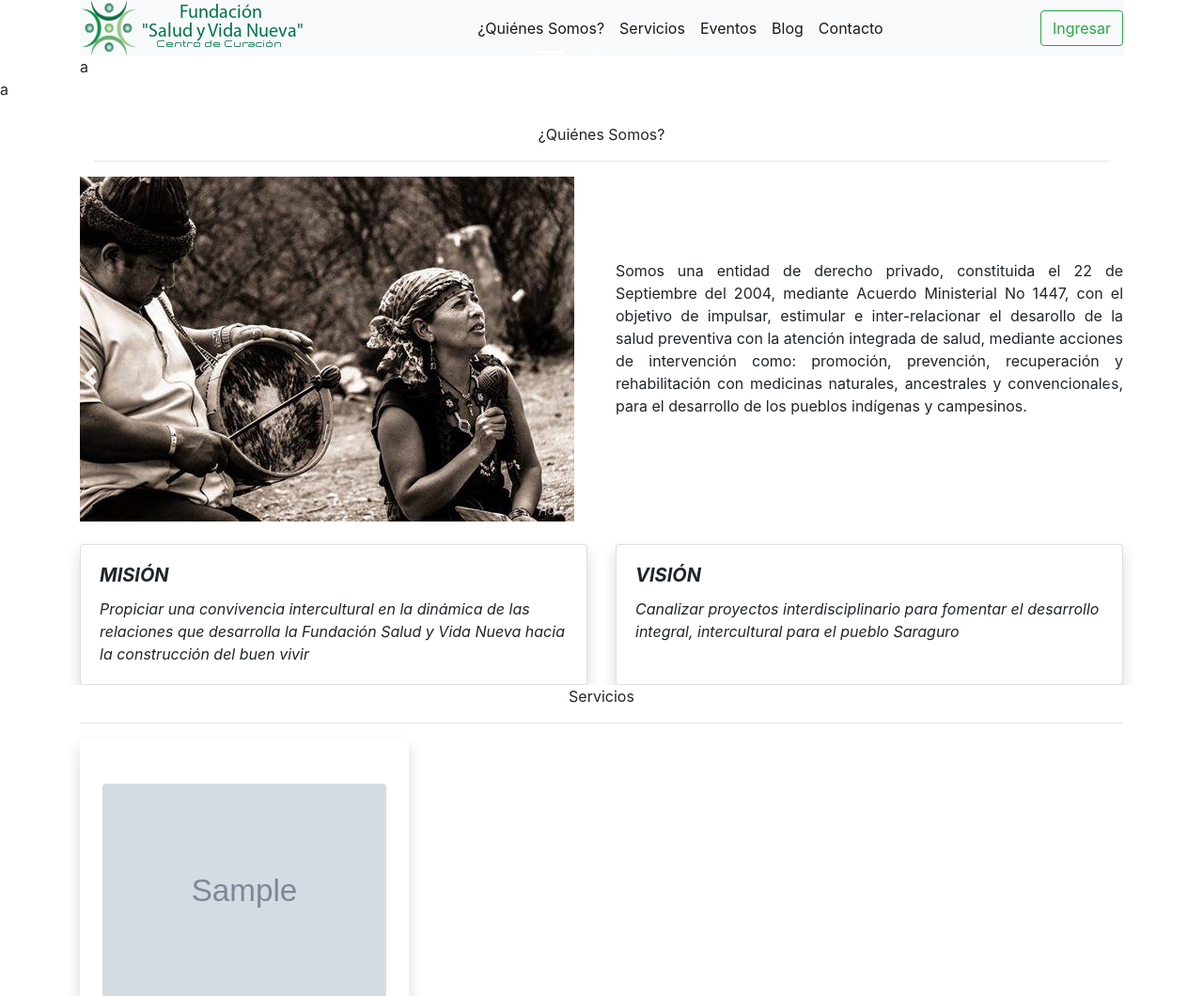
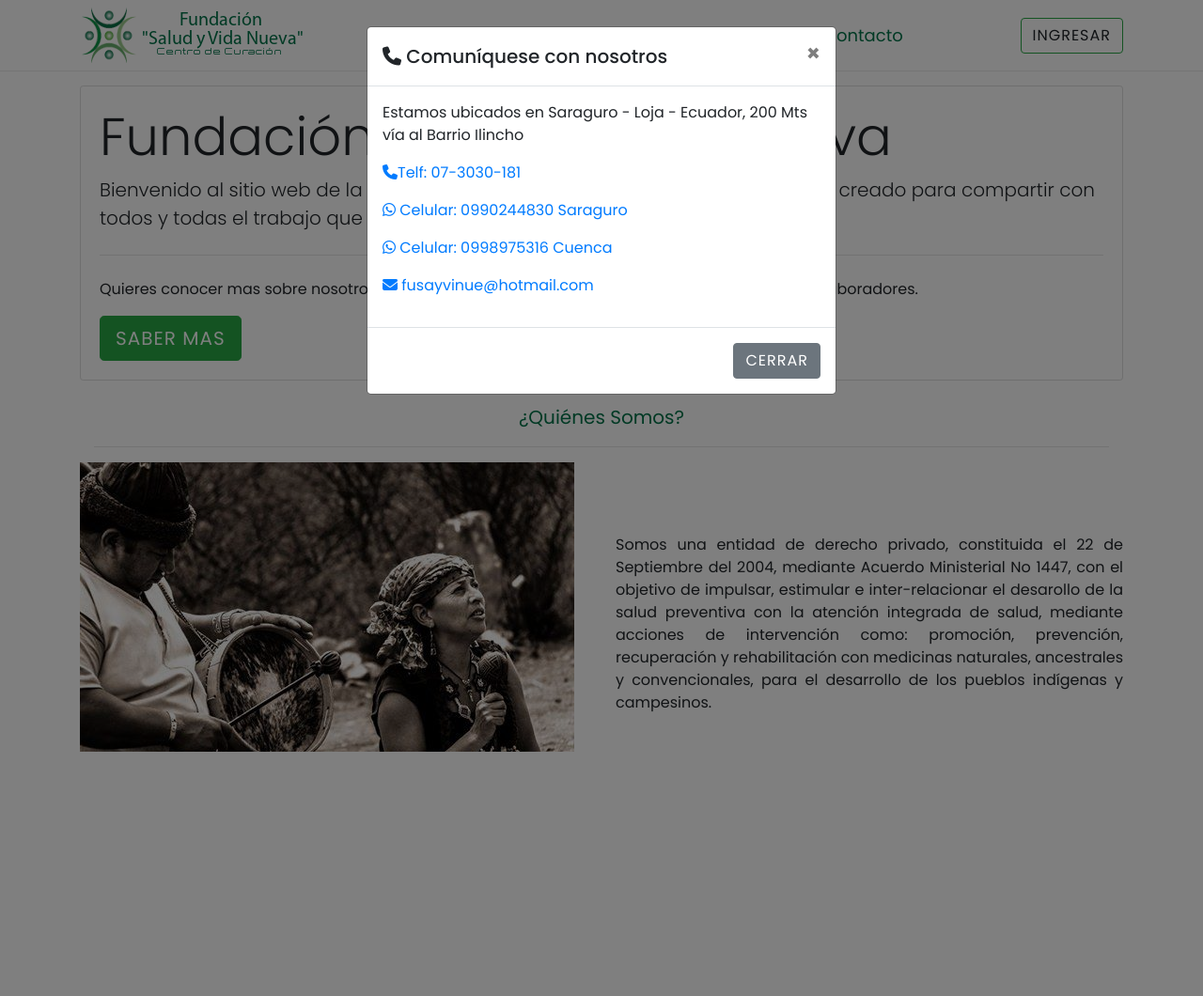
Before and after one commit to mjapon/sysprintngjs, a Python web app: template fusayal/templates/index.jinja2 in a window 1280 px wide, after a click on "Contacto". Shown: the top 1060 px of the page at 94% size. After the commit the page ends 800 px from the top, so only its background shows below. Run offline with Jinja, Linux system fonts and the light colour scheme; the template is opened without the code that fills it: most values are stand-ins (such as "Sample title", 1, 10 or a date in 2020); grey boxes marked "Sample" are stand-in pictures; some libraries are stand-ins or nearby versions.

Commit message:
version tickets

```diff
--- a/fusayal/static/css/fusay.css
+++ b/fusayal/static/css/fusay.css
@@ -595,13 +595,21 @@
 }
 
 
+
 .espacio{
   padding: 0px 5px;
 }
 
-.letras {
+.letrasCab {
+  font-size: 18px !important;
+  color: #212529 !important;
+  font-family: inherit;
+}
+
+
+.letrasNegras {
   font-size: 18px;
-  color: #212529;
+  color: #212529 !important;
   font-family: inherit;
 }
 
@@ -616,6 +624,12 @@
 .headnav{
   background-color: #fff !important;
   background: #fff !important;
+}
+
+
+
+hr.white {
+  border-top: 1px solid white;
 }
 
 
@@ -650,5 +664,5 @@
 }
 
 .textwhite{
-  color: white;
+  color: white !important;
 }
--- a/fusayal/templates/base.jinja2
+++ b/fusayal/templates/base.jinja2
@@ -1,25 +1,24 @@
 <!doctype html>
-<html>
+<html lang="es">
 <head>
     <meta charset="utf-8">
     <meta name="viewport" content="width=device-width, initial-scale=1, shrink-to-fit=no">
     <meta name="description" content="Fundación Salud y Vida Nueva, Centro de Curación">
-    <meta name="author" content="Fundación Salud y Vida Nueva">
-    <link rel="icon" href="static/img/favicon.png">
-    <link href="https://stackpath.bootstrapcdn.com/bootstrap/4.4.1/css/bootstrap.min.css" rel="stylesheet" integrity="sha384-Vkoo8x4CGsO3+Hhxv8T/Q5PaXtkKtu6ug5TOeNV6gBiFeWPGFN9MuhOf23Q9Ifjh" crossorigin="anonymous">
-    <link href="static/css/fusay.css">
-    <title>Fundación Salud y Vida Nueva, Centro de Curación</title>
+    <meta name="author" content="fusay.org">
+    <meta name="keywords" content="fusay, saraguro,fundacion, fundacion salud y vida, kambo, medicina, alternativa, medicina alternativa, salud, ancestral, plantas medicinales, naturopatia">
+    <meta name="og:title" property="og:title" content="Fundación Salud y Vida Nueva, Centro de Curación">
+    <meta name="robots" content="index, follow">
+    <link rel="icon" href="static/assets/favicon.png">
+    <title>Fudanción Salud y Vida Nueva - Centro de Curación</title>
+    <link rel="stylesheet" href="static/css/fusay.css?v=0.1"/>
+    <link rel="stylesheet" href="https://stackpath.bootstrapcdn.com/bootstrap/4.4.1/css/bootstrap.min.css" integrity="sha384-Vkoo8x4CGsO3+Hhxv8T/Q5PaXtkKtu6ug5TOeNV6gBiFeWPGFN9MuhOf23Q9Ifjh" crossorigin="anonymous">
 </head>
-<body>
- {% block header %}
- {% endblock %}
-
- {% block content %}
- {% endblock %}
-
- {% block footer %}
- {% endblock %}
- <script src="https://stackpath.bootstrapcdn.com/bootstrap/4.4.1/js/bootstrap.min.js" integrity="sha384-wfSDF2E50Y2D1uUdj0O3uMBJnjuUD4Ih7YwaYd1iqfktj0Uod8GCExl3Og8ifwB6" crossorigin="anonymous"></script>
- <script src="https://stackpath.bootstrapcdn.com/bootstrap/4.4.1/js/bootstrap.bundle.min.js" integrity="sha384-6khuMg9gaYr5AxOqhkVIODVIvm9ynTT5J4V1cfthmT+emCG6yVmEZsRHdxlotUnm" crossorigin="anonymous"></script>
-</body>
-</html>
+{% include 'header.jinja2' %}
+{% block content %}
+    <h1>Aqui va el contenido del bloque</h1>
+{% endblock %}
+<script src="https://code.jquery.com/jquery-3.4.1.slim.min.js" integrity="sha384-J6qa4849blE2+poT4WnyKhv5vZF5SrPo0iEjwBvKU7imGFAV0wwj1yYfoRSJoZ+n" crossorigin="anonymous"></script>
+<script src="https://cdn.jsdelivr.net/npm/popper.js@1.16.0/dist/umd/popper.min.js" integrity="sha384-Q6E9RHvbIyZFJoft+2mJbHaEWldlvI9IOYy5n3zV9zzTtmI3UksdQRVvoxMfooAo" crossorigin="anonymous"></script>
+<script src="https://stackpath.bootstrapcdn.com/bootstrap/4.4.1/js/bootstrap.min.js" integrity="sha384-wfSDF2E50Y2D1uUdj0O3uMBJnjuUD4Ih7YwaYd1iqfktj0Uod8GCExl3Og8ifwB6" crossorigin="anonymous"></script>
+<script src="https://kit.fontawesome.com/824b518598.js" crossorigin="anonymous"></script>
+{% include 'footer.jinja2' %}
--- a/fusayal/templates/footer.jinja2
+++ b/fusayal/templates/footer.jinja2
@@ -1,5 +1,11 @@
+<div class="textwhite">
+
+
+    <div class="textwhite">
+
+
         <br>
-<footer class="subscription textwhite">
+        <footer class="subscription ">
             <section>
                 <div class="container">
                     <div class="row">
@@ -11,66 +17,41 @@
                                 <br>
                                 ¿Desea mas información? <br>
                                 Visítenos en nuestras redes sociales.</p>
-                    <ul class="list-inline social-icons">
-                        <li class="list-inline-item"><a href="https://www.facebook.com/FundacionSaludYVidaNueva"
+                            <ul class="list-inline social-icons textwhite">
+                                <li class="list-inline-item"><a class="textwhite" href="https://www.facebook.com/FundacionSaludYVidaNueva"
                                                                 target="_blank"><i
-                                class="fa fa-facebook"></i></a></li>
-                        <li class="list-inline-item"><a href="https://twitter.com/FundacinSaludy1"
+                                        class="fab fa-facebook"></i></a></li>
+                                <li class="list-inline-item"><a class="textwhite" href="https://twitter.com/FundacinSaludy1"
                                                                 target="_blank"><i
-                                class="fa fa-twitter"></i></a></li>
-                        <li class="list-inline-item"><a
+                                        class="fab fa-twitter"></i></a></li>
+                                <li class="list-inline-item"><a class="textwhite"
                                         href="https://www.youtube.com/channel/UC38iDzpDv-jl0-TlT-LpjxQ"
-                                target="_blank"><i class="fa fa-youtube"></i></a></li>
-                        <li class="list-inline-item"><a
+                                        target="_blank"><i class="fab fa-youtube"></i></a></li>
+                                <li class="list-inline-item"><a class="textwhite"
                                         href="https://www.instagram.com/fusayvinue"
-                                target="_blank"><i class="fa fa-instagram"></i></a></li>
+                                        target="_blank"><i class="fab fa-instagram"></i></a></li>
                             </ul>
                         </div>
-                <!--
-                <div class="col-md-3 col-sm-6">
-                    <h4>Servicios</h4>
-                    <ul class="list-styled list-hover-underline">
-                        <li ><a href="about.html" >Ceremonias</a></li>
-                        <li ><a href="about.html" >Kambo</a></li>
-                        <li ><a href="contact.html" >Artesanias</a></li>
-                        <li ><a href="services.html" >Danzas</a></li>
-                        <li ><a href="#" >Farmacia Medicina Natural</a>
-                        </li>
-                    </ul>
-                </div>
-                -->
                         <div class="col-md-6">
                             <h5>Información de Contacto</h5>
-                    <p >Saraguro - Loja - Ecuador, 200 Mts vía al Barrio Ilincho</p>
-                    <ul class="list-unstyled">
-                        <li ><a href="tel:+07-3030-181"><i class="fa fa-phone"></i> Telf: 07-3030-181</a></li>
-                        <li ><a href="tel:0990244830"> <i class="fa fa-whatsapp"></i> Celular: 0990244830 Saraguro</a></li>
-                        <li ><a href="tel:0998975316"> <i class="fa fa-whatsapp"></i> Celular: 0998975316 Cuenca</a></li>
-                        <li ><a href="mailto:fusayvinue@hotmail.com"> <i class="fa fa-envelope"></i> fusayvinue@hotmail.com</a></li>
+                            <p>Saraguro - Loja - Ecuador, 200 Mts vía al Barrio Ilincho</p>
+                            <ul class="list-unstyled ">
+                                <li><a href="tel:+07-3030-181" class="textwhite"><i class="fa fa-phone"></i> Telf: 07-3030-181</a></li>
+                                <li><a href="tel:0990244830" class="textwhite"> <i class="fab fa-whatsapp"></i> Celular: 0990244830
+                                    Saraguro</a></li>
+                                <li><a href="tel:0998975316" class="textwhite"> <i class="fab fa-whatsapp"></i> Celular: 0998975316 Cuenca</a>
+                                </li>
+                                <li><a href="mailto:fusayvinue@hotmail.com" class="textwhite"> <i class="fa fa-envelope"></i>
+                                    fusayvinue@hotmail.com</a></li>
                             </ul>
                         </div>
                     </div>
                     <hr class="white"/>
                 </div>
                 <div class="text-center">
-          <p>Copyright © 2020 <a href="http://fusay.org"> fusay.org</a></p>
+                    <p>Copyright © 2020 <a class="textwhite" href="http://fusay.org"> fusay.org</a></p>
                 </div>
             </section>
-    <!--
-    <section>
-        <div class="container">
-            <div class="row">
-                <div class="col-md-5 text-center">
-                    <p>Copyright ©2019 <a href="http://fusay.org">fusay.org</a></p>
-                </div>
-                <div class="col-md-7 text-center">
-                    <ul class="list-inline">
-                        <li class="list-inline-item"><a href="#">Terminos de Servicio</a></li>
-                        <li class="list-inline-item">| &nbsp;<a href="#">Política de privacidad</a></li>
-                    </ul>
+        </footer>
     </div>
 </div>
-        </div>
-    </section>
-    -->
-</footer>
--- a/fusayal/templates/header.jinja2
+++ b/fusayal/templates/header.jinja2
@@ -1,6 +1,6 @@
 <header class="headfusay">
 <div class="container">
-    <nav class="navbar navbar-expand-lg navbar-light bg-light headnav  p-0">
+    <nav class="navbar navbar-expand-lg navbar-light headnav p-0">
         <a class="navbar-brand p-0" href="/"><img src="static/assets/logoFusay.png" alt="Fusay"></a>
 
         <button class="navbar-toggler" type="button" data-toggle="collapse" data-target="#navigation" aria-controls="navbarSupportedContent" aria-expanded="false" aria-label="Toggle navigation">
@@ -8,12 +8,12 @@
         </button>
 
         <div class="collapse navbar-collapse text-center" id="navigation">
-            <ul class="navbar-nav mx-auto mr-auto letras">
+            <ul class="navbar-nav mx-auto mr-auto letrasCab">
                 <li class="nav-item">
-                  <a class="nav-link text-capitalize active colorfusay"  [fragment]="'sec_quiensomos'">¿Quiénes somos?</a>
+                  <a class="nav-link text-capitalize active colorfusay" [routerLink]="['home']" [fragment]="'sec_quiensomos'">¿Quiénes somos?</a>
                 </li>
                 <li class="nav-item dropdown">
-                  <a class="nav-link text-capitalize active colorfusay" [fragment]="'sec_servicios'">Servicios</a>
+                  <a class="nav-link text-capitalize active colorfusay" [routerLink]="['home']" [fragment]="'sec_servicios'">Servicios</a>
                 </li>
                 <!--
                 <li class="nav-item">
@@ -39,7 +39,7 @@
 
               <li class="nav-item ">
                 <div class="form-inline my-2 my-lg-0">
-                  <button class="btn btn-outline-success my-2 my-sm-0 letras" > Ingresar </button>
+                  <button class="btn btn-outline-success my-2 my-sm-0 letrasNegras"> Ingresar </button>
                 </div>
               </li>
             </ul>
@@ -110,3 +110,23 @@
     </div>
   </div>
 </div>
+
+<div class="modal fade" id="modalSeccion" tabindex="-1" role="dialog" aria-labelledby="exampleModalLabel" aria-hidden="true">
+    <div class="modal-dialog" role="document">
+        <div class="modal-content">
+            <div class="modal-header">
+                <h5 class="modal-title">Elegir Sección</h5>
+                <button type="button" class="close" data-dismiss="modal" aria-label="Close">
+                    <span aria-hidden="true">&times;</span>
+                </button>
+            </div>
+            <div class="modal-body">
+                <div class="card" style="width: 100%">
+                    <ul class="list-group list-group-flush">
+                        <li class="list-group-item" *ngFor="let item of secciones">item.sec_nombre</li>
+                    </ul>
+                </div>
+            </div>
+        </div>
+    </div>
+</div>
--- a/fusayal/templates/index.jinja2
+++ b/fusayal/templates/index.jinja2
@@ -6,35 +6,17 @@
 {% block content %}
 
     <div class="container">
-        <div class="lineaverde">
-            a
+        <div class="card card-success">
+            <div class="card-body">
+                <h1 class="display-4">Fundación Salud y Vida Nueva</h1>
+                <p class="lead">Bienvenido al sitio web de la Fundación Salud y Vida Nueva, este es un espacio creado
+                    para compartir con todos
+                    y todas el trabajo que realizamos en beneficio de la población</p>
+                <hr class="my-4">
+                <p>Quieres conocer mas sobre nosotros te invitamos a leer los artículos publicados por nuestros
+                    colaboradores.</p>
+                <a class="btn btn-success btn-lg" href="#" role="button">Saber mas</a>
             </div>
-        <div id="fusayCarousel" class="carousel slide" data-ride="carousel">
-            <ol class="carousel-indicators">
-                <li data-target="#fusayCarousel" class="active" data-slide-to="0"></li>
-                <li data-target="#fusayCarousel" data-slide-to="1"></li>
-                <li data-target="#fusayCarousel" data-slide-to="2"></li>
-                <li data-target="#fusayCarousel" data-slide-to="3"></li>
-            </ol>
-            <div class="carousel-inner" role="listbox">
-                {% for item in banners %}
-                    <div class="carousel-item">
-                        <img src="static/assets/banners/{{ item.img }}" class="d-block img-fluid w-100" alt="...">
-                    </div>
-                {% endfor %}
-            </div>
-            </div>
-            <a class="carousel-control-prev" href="#fusayCarousel" role="button" data-slide="prev">
-                <span class="carousel-control-prev-icon" aria-hidden="true"></span>
-                <span class="sr-only">Anterior</span>
-            </a>
-            <a class="carousel-control-next" href="#fusayCarousel" role="button" data-slide="next">
-                <span class="carousel-control-next-icon" aria-hidden="true"></span>
-                <span class="sr-only">Siguiente</span>
-            </a>
-        </div>
-        <div class="lineaverde">
-            a
         </div>
     </div>
     <br>
@@ -144,7 +126,7 @@
             </div>
             <div class="row">
                 {% for item in directiva %}
-                <div class="col-md-3">
+                    <div class="col-md-4">
                         <div class="text-center position-relative px-4 py-5 rounded-lg shadow">
                             <img src="static/assets/personas/{{ item.img }}" width="120px" height="150px"
                                  class="rounded-circle"/>
```
Also changed, not shown: fusayal/views/fusay.py (+100 -0 lines). Lines whose indentation alone changed are shown as unchanged.
